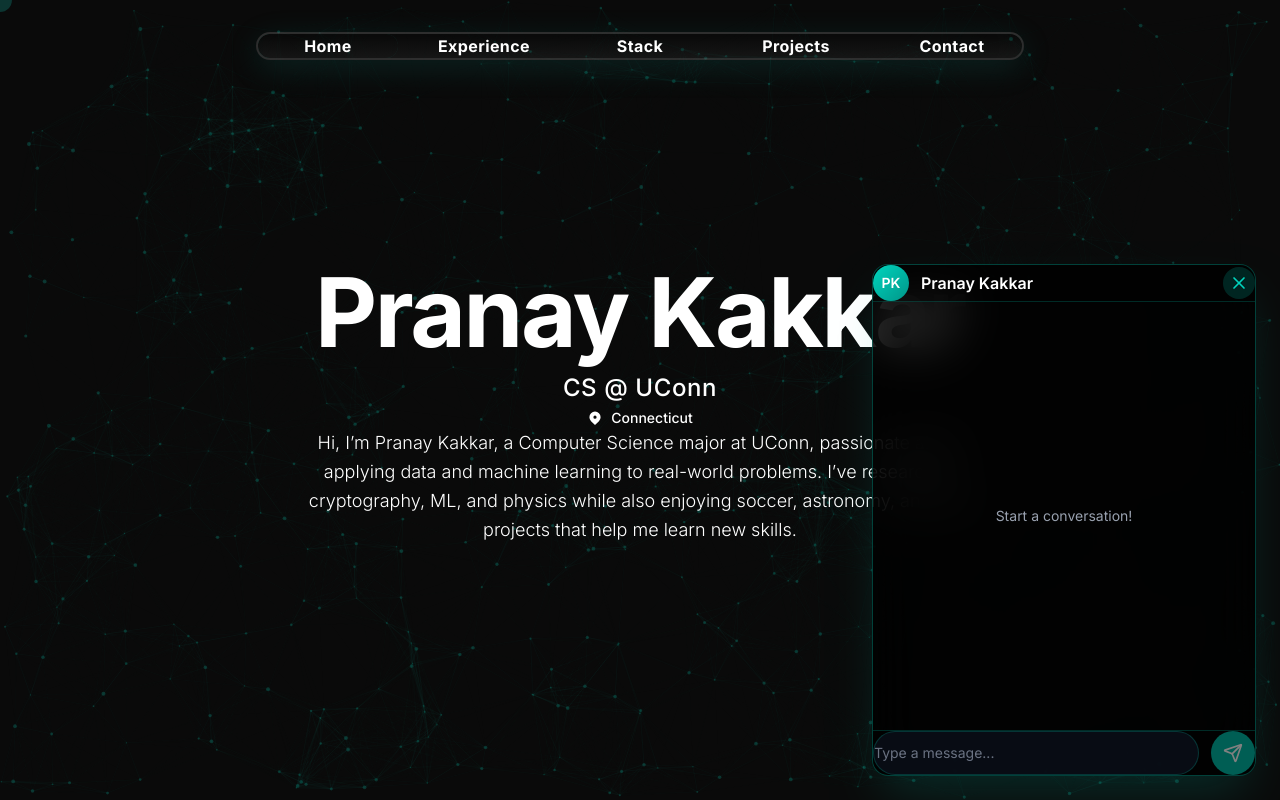
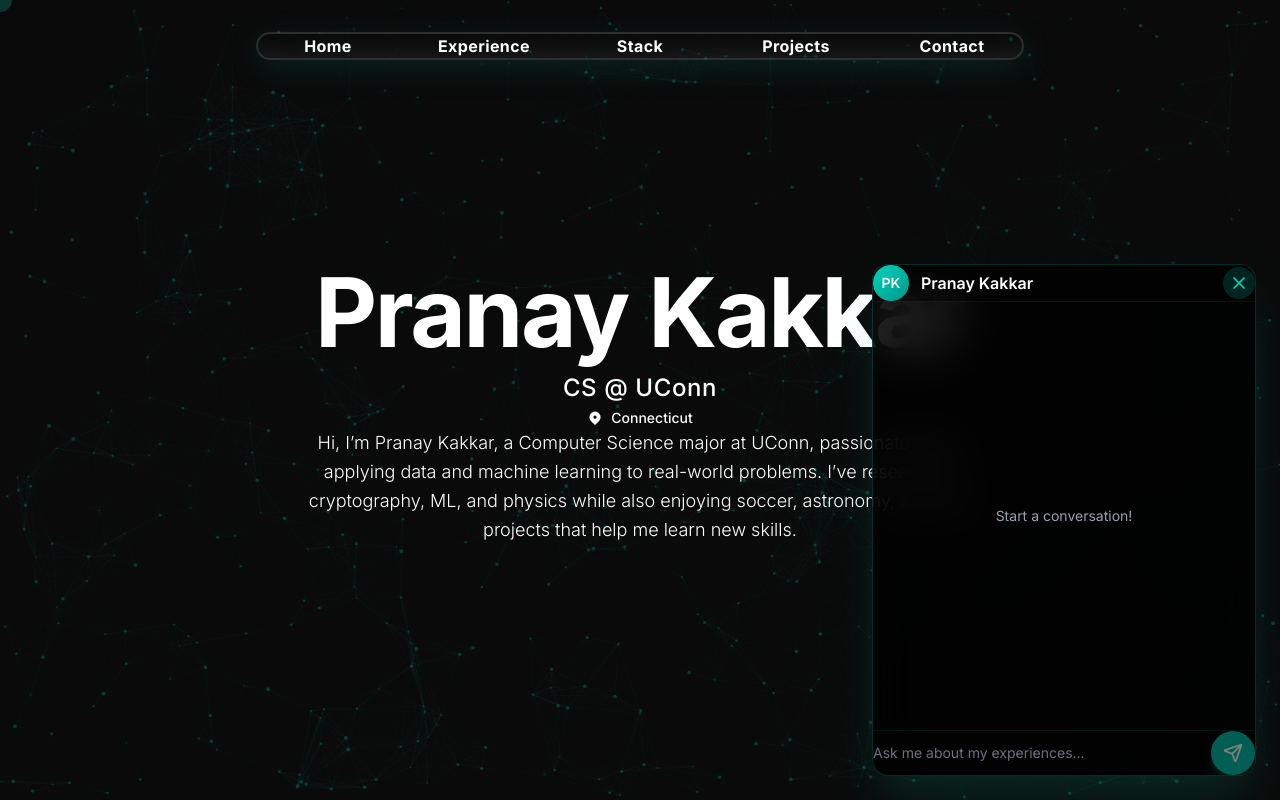
Before and after one commit to PranayK07/personal_website, a Next.js app: page /personal_website/ in a window 1280 px wide. Both pictures are taken after a click on the button 1224 px from the left and 744 px from the top of the page. Shown: the top 800 px of the page. Built offline with nearby package versions, Linux system fonts and the light colour scheme.

Commit message:
Add message slide-in animation to chat component and removed components from Contact Me section

```diff
--- a/app/globals.css
+++ b/app/globals.css
@@ -298,6 +298,22 @@
   animation: gradient 8s ease infinite;
 }
 
+/* Message slide-in animation for chat */
+@keyframes messageSlideIn {
+  from {
+    opacity: 0;
+    transform: translateY(10px) scale(0.95);
+  }
+  to {
+    opacity: 1;
+    transform: translateY(0) scale(1);
+  }
+}
+
+.animate-messageSlideIn {
+  animation: messageSlideIn 0.3s ease-out;
+}
+
 /* Floating animation for particles */
 @keyframes float {
   0%, 100% {
--- a/components/Chat.tsx
+++ b/components/Chat.tsx
@@ -8,6 +8,7 @@
   text: string;
   sender: 'user' | 'llm';
   timestamp: Date;
+  isAnimating?: boolean;
 }
 
 export default function Chat() {
@@ -35,10 +36,20 @@
       text: inputValue,
       sender: 'user',
       timestamp: new Date(),
+      isAnimating: true,
     };
 
     setMessages((prev) => [...prev, userMessage]);
     setInputValue('');
+
+    // Remove animation flag after animation completes
+    setTimeout(() => {
+      setMessages((prev) =>
+        prev.map((msg) =>
+          msg.id === userMessage.id ? { ...msg, isAnimating: false } : msg
+        )
+      );
+    }, 300);
 
     // TODO: Integrate with LLM here
     // Example integration point:
@@ -55,8 +66,18 @@
         text: "I'm a placeholder response. Replace this with your LLM integration!",
         sender: 'llm',
         timestamp: new Date(),
+        isAnimating: true,
       };
       setMessages((prev) => [...prev, llmMessage]);
+
+      // Remove animation flag after animation completes
+      setTimeout(() => {
+        setMessages((prev) =>
+          prev.map((msg) =>
+            msg.id === llmMessage.id ? { ...msg, isAnimating: false } : msg
+          )
+        );
+      }, 300);
     }, 500);
   };
 
@@ -71,12 +92,9 @@
         aria-label="Open chat"
       >
         <div className="relative group">
-          {/* Glassy button with backdrop blur and teal tint */}
-          <div className="relative w-16 h-16 rounded-full bg-teal-500/20 backdrop-blur-md border border-teal-400/30 shadow-lg shadow-teal-500/20 hover:shadow-teal-500/40 hover:scale-110 transition-all duration-300 flex items-center justify-center">
+          {/* Glassy button with strong backdrop blur and teal tint */}
+          <div className="relative w-16 h-16 rounded-full bg-teal-500/10 backdrop-blur-xl border border-teal-400/40 hover:border-teal-400/60 hover:scale-110 transition-all duration-300 flex items-center justify-center">
             <MessageCircle className="w-7 h-7 text-teal-400" strokeWidth={2} />
-
-            {/* Glowing effect on hover */}
-            <div className="absolute inset-0 rounded-full bg-teal-400/10 blur-xl opacity-0 group-hover:opacity-100 transition-opacity duration-300" />
           </div>
         </div>
       </button>
@@ -93,11 +111,11 @@
           transformOrigin: 'bottom right',
         }}
       >
-        <div className="w-full h-full flex flex-col bg-black/80 backdrop-blur-xl border border-teal-400/30 rounded-2xl shadow-2xl shadow-teal-500/20 overflow-hidden">
+        <div className="w-full h-full flex flex-col bg-black/80 backdrop-blur-xl border border-teal-400/20 rounded-2xl shadow-2xl shadow-teal-500/20 overflow-hidden">
           {/* Header */}
-          <div className="flex items-center justify-between px-6 py-5 border-b border-teal-400/20 bg-black/40">
+          <div className="flex items-center justify-between px-6 py-5 border-b border-teal-400/10 bg-black/40">
             <div className="flex items-center gap-3">
-              {/* Placeholder profile image - 10% smaller */}
+              {/* Placeholder profile image */}
               <div className="w-9 h-9 rounded-full bg-gradient-to-br from-teal-400 to-teal-600 flex items-center justify-center text-white font-semibold text-sm">
                 PK
               </div>
@@ -113,7 +131,7 @@
           </div>
 
           {/* Messages Area */}
-          <div className="flex-1 overflow-y-auto px-6 py-6 space-y-5">
+          <div className="flex-1 overflow-y-auto px-8 py-8 space-y-6">
             {messages.length === 0 ? (
               <div className="h-full flex items-center justify-center px-6">
                 <p className="text-gray-400 text-center text-sm">
@@ -126,16 +144,16 @@
                   key={message.id}
                   className={`flex ${
                     message.sender === 'user' ? 'justify-end' : 'justify-start'
-                  }`}
+                  } ${message.isAnimating ? 'animate-messageSlideIn' : ''}`}
                 >
                   <div
-                    className={`max-w-[65%] px-5 py-3 rounded-2xl ${
+                    className={`max-w-[70%] px-8 py-5 shadow-md ${
                       message.sender === 'user'
-                        ? 'bg-teal-500 text-white rounded-br-md'
-                        : 'bg-gray-900 text-white border border-gray-800 rounded-bl-md'
+                        ? 'bg-teal-500 text-white rounded-[24px] rounded-br-md'
+                        : 'bg-gray-900/90 text-white rounded-[24px] rounded-bl-md'
                     }`}
                   >
-                    <p className="text-sm whitespace-pre-wrap break-words leading-relaxed">
+                    <p className="text-sm whitespace-pre-wrap break-words leading-7">
                       {message.text}
                     </p>
                   </div>
@@ -148,19 +166,19 @@
           {/* Input Area */}
           <form
             onSubmit={handleSendMessage}
-            className="px-5 py-5 border-t border-teal-400/20 bg-black/40"
+            className="px-6 py-6 border-t border-teal-400/10 bg-black/40"
           >
-            <div className="flex gap-3">
+            <div className="flex gap-3 items-center">
               <input
                 type="text"
                 value={inputValue}
                 onChange={(e) => setInputValue(e.target.value)}
-                placeholder="Type a message..."
-                className="flex-1 px-5 py-3 text-sm bg-gray-900/50 border border-teal-400/20 rounded-full text-white placeholder-gray-500 focus:outline-none focus:border-teal-400/50 focus:ring-1 focus:ring-teal-400/50 transition-all"
+                placeholder="Ask me about my experiences..."
+                className="flex-1 px-5 py-3 text-sm bg-transparent text-white placeholder-gray-500 focus:outline-none transition-all"
               />
               <button
                 type="submit"
-                className="w-11 h-11 rounded-full bg-teal-500 hover:bg-teal-600 transition-colors flex items-center justify-center disabled:opacity-50 disabled:cursor-not-allowed flex-shrink-0"
+                className="w-11 h-11 rounded-full bg-teal-500 hover:bg-teal-600 transition-all hover:scale-105 active:scale-95 flex items-center justify-center disabled:opacity-50 disabled:cursor-not-allowed disabled:hover:scale-100 flex-shrink-0 shadow-lg shadow-teal-500/30"
                 disabled={!inputValue.trim()}
                 aria-label="Send message"
               >
--- a/components/Contact.tsx
+++ b/components/Contact.tsx
@@ -36,7 +36,7 @@
                 <div
                   onMouseEnter={() => setHoveredCard('email')}
                   onMouseLeave={() => setHoveredCard(null)}
-                  className="flex flex-col items-center p-6 bg-section-bg/50 backdrop-blur-sm rounded-xl transition-all duration-300 hover:shadow-[0_0_20px_rgba(20,184,166,0.2)] group"
+                  className="flex flex-col items-center p-6 bg-section-bg/50 backdrop-blur-sm rounded-xl transition-all duration-300 group"
                 >
                   <div className={`text-4xl mb-3 transition-transform duration-300 ${hoveredCard === 'email' ? 'scale-110' : ''}`}>
                     📧
@@ -53,7 +53,7 @@
                 <div
                   onMouseEnter={() => setHoveredCard('location')}
                   onMouseLeave={() => setHoveredCard(null)}
-                  className="flex flex-col items-center p-6 bg-section-bg/50 backdrop-blur-sm rounded-xl transition-all duration-300 hover:shadow-[0_0_20px_rgba(20,184,166,0.2)] group"
+                  className="flex flex-col items-center p-6 bg-section-bg/50 backdrop-blur-sm rounded-xl transition-all duration-300 group"
                 >
                   <div className={`text-4xl mb-3 transition-transform duration-300 ${hoveredCard === 'location' ? 'scale-110' : ''}`}>
                     📍
@@ -74,7 +74,7 @@
                     href="https://github.com/PranayK07"
                     target="_blank"
                     rel="noopener noreferrer"
-                    className="flex items-center gap-2 px-5 py-3 bg-section-bg/50 backdrop-blur-sm rounded-xl hover:bg-accent/10 transition-all duration-300 hover:scale-105 hover:shadow-[0_0_15px_rgba(20,184,166,0.2)] group"
+                    className="flex items-center gap-2 px-5 py-3 bg-section-bg/50 backdrop-blur-sm rounded-xl hover:bg-accent/10 transition-all duration-300 hover:scale-105 group"
                   >
                     <svg className="w-5 h-5 text-foreground group-hover:text-accent transition-colors" fill="currentColor" viewBox="0 0 24 24">
                       <path d="M12 0C5.37 0 0 5.37 0 12c0 5.31 3.435 9.795 8.205 11.385.6.105.825-.255.825-.57 0-.285-.015-1.23-.015-2.235-3.015.555-3.795-.735-4.035-1.41-.135-.345-.72-1.41-1.23-1.695-.42-.225-1.02-.78-.015-.795.945-.015 1.62.87 1.845 1.23 1.08 1.815 2.805 1.305 3.495.99.105-.78.42-1.305.765-1.605-2.67-.3-5.46-1.335-5.46-5.925 0-1.305.465-2.385 1.23-3.225-.12-.3-.54-1.53.12-3.18 0 0 1.005-.315 3.3 1.23.96-.27 1.98-.405 3-.405s2.04.135 3 .405c2.295-1.56 3.3-1.23 3.3-1.23.66 1.65.24 2.88.12 3.18.765.84 1.23 1.905 1.23 3.225 0 4.605-2.805 5.625-5.475 5.925.435.375.81 1.095.81 2.22 0 1.605-.015 2.895-.015 3.3 0 .315.225.69.825.57A12.02 12.02 0 0024 12c0-6.63-5.37-12-12-12z"/>
@@ -86,7 +86,7 @@
                     href="https://linkedin.com/in/pranay-kakkar"
                     target="_blank"
                     rel="noopener noreferrer"
-                    className="flex items-center gap-2 px-5 py-3 bg-section-bg/50 backdrop-blur-sm rounded-xl hover:bg-accent/10 transition-all duration-300 hover:scale-105 hover:shadow-[0_0_15px_rgba(20,184,166,0.2)] group"
+                    className="flex items-center gap-2 px-5 py-3 bg-section-bg/50 backdrop-blur-sm rounded-xl hover:bg-accent/10 transition-all duration-300 hover:scale-105 group"
                   >
                     <svg className="w-5 h-5 text-foreground group-hover:text-accent transition-colors" fill="currentColor" viewBox="0 0 24 24">
                       <path d="M20.447 20.452h-3.554v-5.569c0-1.328-.027-3.037-1.852-3.037-1.853 0-2.136 1.445-2.136 2.939v5.667H9.351V9h3.414v1.561h.046c.477-.9 1.637-1.85 3.37-1.85 3.601 0 4.267 2.37 4.267 5.455v6.286zM5.337 7.433c-1.144 0-2.063-.926-2.063-2.065 0-1.138.92-2.063 2.063-2.063 1.14 0 2.064.925 2.064 2.063 0 1.139-.925 2.065-2.064 2.065zm1.782 13.019H3.555V9h3.564v11.452zM22.225 0H1.771C.792 0 0 .774 0 1.729v20.542C0 23.227.792 24 1.771 24h20.451C23.2 24 24 23.227 24 22.271V1.729C24 .774 23.2 0 22.222 0h.003z"/>
@@ -98,7 +98,7 @@
                     href="https://twitter.com/pranay_kakkar"
                     target="_blank"
                     rel="noopener noreferrer"
-                    className="flex items-center gap-2 px-5 py-3 bg-section-bg/50 backdrop-blur-sm rounded-xl hover:bg-accent/10 transition-all duration-300 hover:scale-105 hover:shadow-[0_0_15px_rgba(20,184,166,0.2)] group"
+                    className="flex items-center gap-2 px-5 py-3 bg-section-bg/50 backdrop-blur-sm rounded-xl hover:bg-accent/10 transition-all duration-300 hover:scale-105 group"
                   >
                     <svg className="w-5 h-5 text-foreground group-hover:text-accent transition-colors" fill="currentColor" viewBox="0 0 24 24">
                       <path d="M23.953 4.57a10 10 0 01-2.825.775 4.958 4.958 0 002.163-2.723c-.951.555-2.005.959-3.127 1.184a4.92 4.92 0 00-8.384 4.482C7.69 8.095 4.067 6.13 1.64 3.162a4.822 4.822 0 00-.666 2.475c0 1.71.87 3.213 2.188 4.096a4.904 4.904 0 01-2.228-.616v.06a4.923 4.923 0 003.946 4.827 4.996 4.996 0 01-2.212.085 4.936 4.936 0 004.604 3.417 9.867 9.867 0 01-6.102 2.105c-.39 0-.779-.023-1.17-.067a13.995 13.995 0 007.557 2.209c9.053 0 13.998-7.496 13.998-13.985 0-.21 0-.42-.015-.63A9.935 9.935 0 0024 4.59z"/>
```
